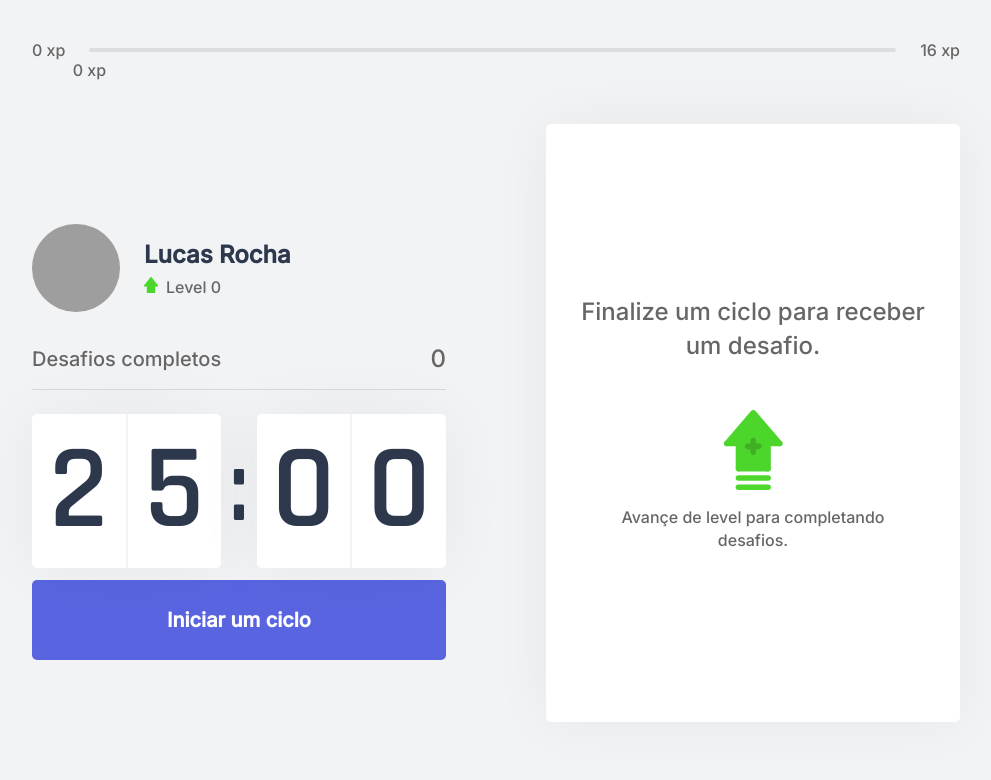
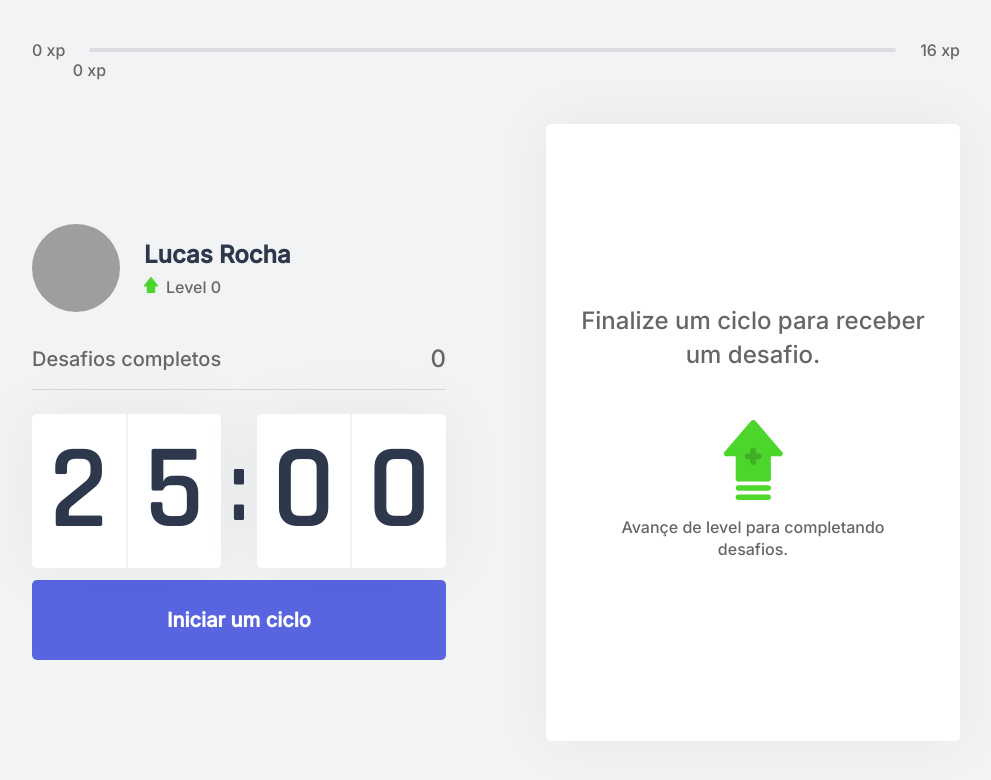
Before and after one commit to Lucasfield3/move-it-next, a Next.js app: page / in a window 1280 px wide. Shown: the top 780 px of the page, without its empty margins (144-1135 px from the left). Built offline with nearby package versions, Linux system fonts and the light colour scheme; grey boxes are pictures that could not be loaded.

Commit message:
height container box edit

```diff
--- a/src/styles/components/ChallengeBox.module.css
+++ b/src/styles/components/ChallengeBox.module.css
@@ -1,5 +1,5 @@
 .challengeBoxContainer{
-    height: 94%;
+    height: 97%;
     background: var(--white);
     border-radius: 5px;
     box-shadow: 0 0 60px rgb(0 0 0 / 5%);
```
